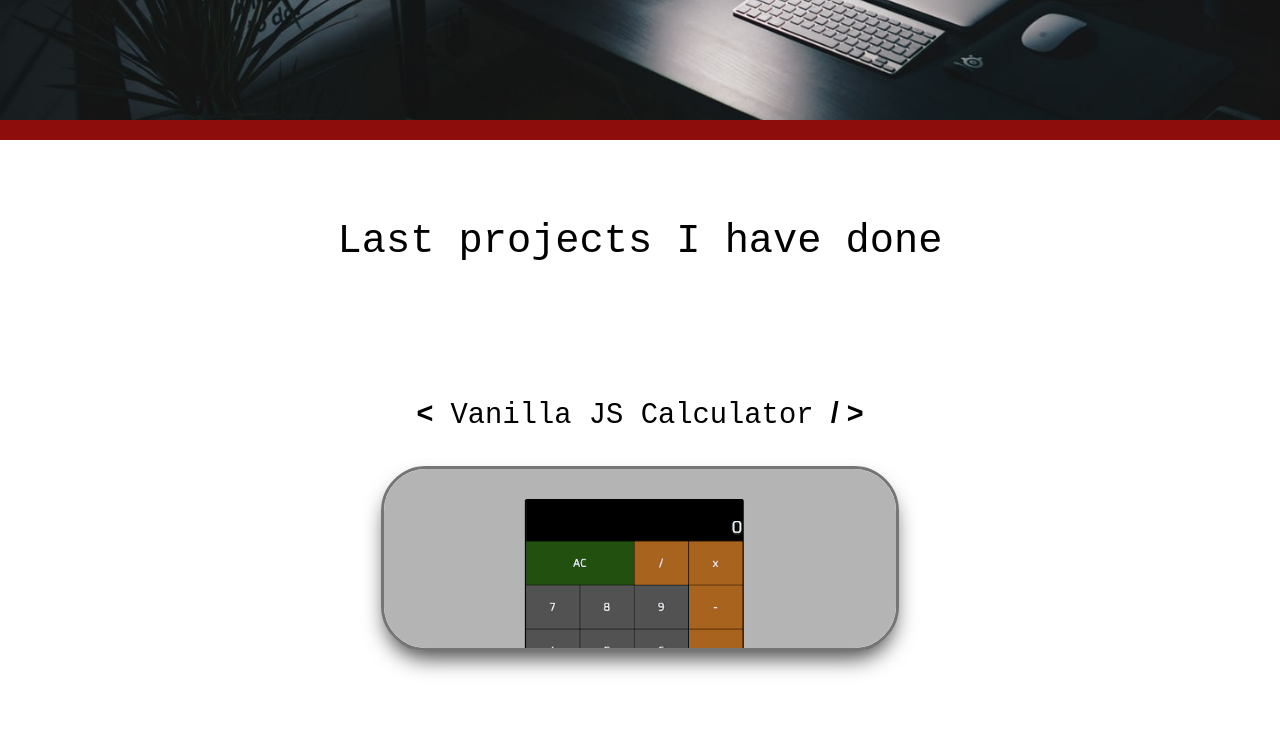
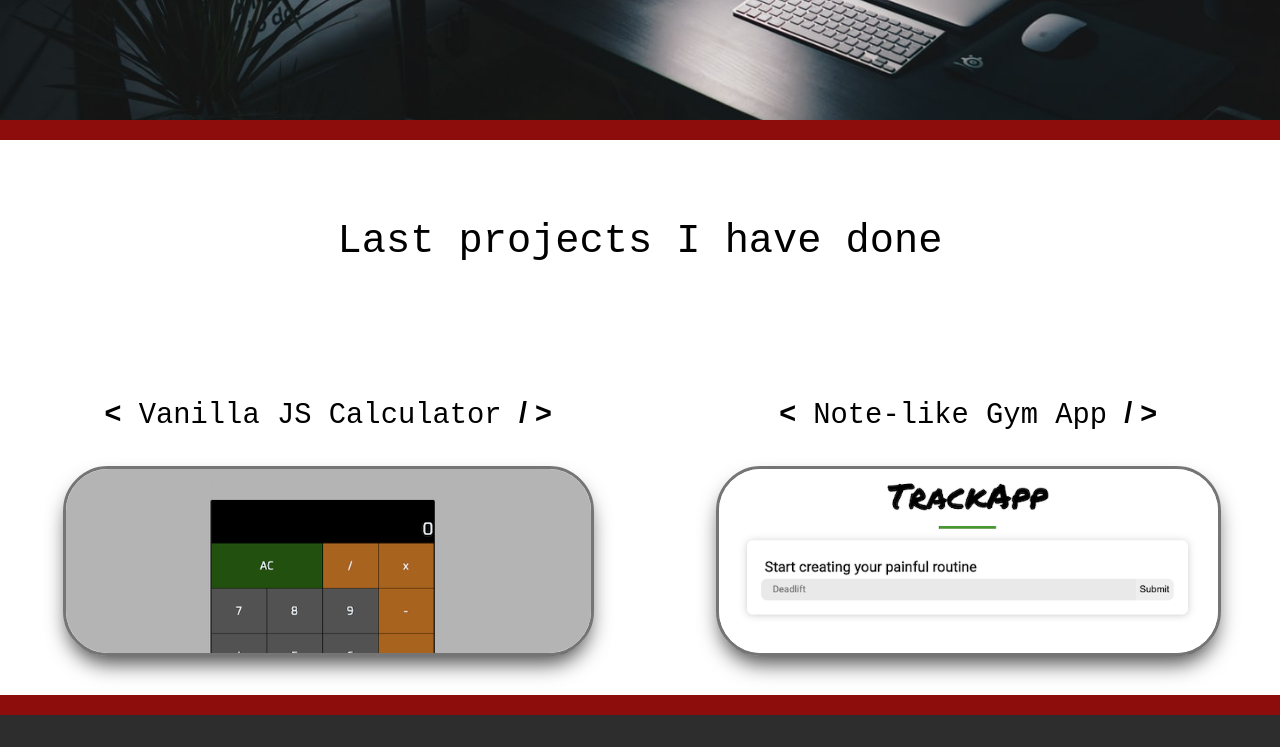
Before and after one commit to chomicki7/mywebsite, a React (Create React App) app: page / in a window 1280 px wide. Shown: the part 680-1427 px from the top of the page. Built offline with nearby package versions, Linux system fonts and the light colour scheme.

Commit message:
fixes landscape orientation

```diff
--- a/src/components/Main/Main.css
+++ b/src/components/Main/Main.css
@@ -119,12 +119,14 @@ span {
 }
 
 .work {
-  display: flex;
-  flex-direction: column;
-  align-items: center;
   text-align: center;
   border-bottom: 20px solid #8d0c0c;
   border-top: 20px solid #8d0c0c;
+}
+
+.work_container {
+  display: flex;
+  align-items: center;
 }
 
 .work a img {
@@ -194,7 +196,7 @@ span {
   color: white;
 }
 
-@media only screen and (min-width: 320px) and (max-width: 480px),
+@media only screen and (min-device-width: 320px) and (max-width: 480px),
   (orientation: portrait) {
   .title h1 {
     padding-top: 3em;
@@ -218,8 +220,7 @@ span {
   }
 }
 
-@media only screen and (min-width: 500px) and (max-width: 900px),
-  (orientation: landscape) {
+@media only screen and (min-device-width: 768px) and (max-device-width: 1024px) and (orientation: landscape) {
   html {
     width: 100%;
   }
--- a/src/components/Main/Main.js
+++ b/src/components/Main/Main.js
@@ -42,6 +42,8 @@ class Main extends Component {
         </section>
         <section className="work" id="work">
           <h2>Last projects I have done</h2>
+          <div className="work_container">
+            <div>
               <h3>
                 <span>&#60;</span> Vanilla JS Calculator <span>/ &#62;</span>
               </h3>
@@ -52,6 +54,9 @@ class Main extends Component {
               >
                 <img src={Calculator} alt="calculadora"></img>
               </a>
+            </div>
+
+            <div>
               <h3>
                 <span>&#60;</span> Note-like Gym App <span>/ &#62;</span>
               </h3>
@@ -63,6 +68,8 @@ class Main extends Component {
               >
                 <img src={Track} alt="track app"></img>
               </a>
+            </div>
+          </div>
         </section>
 
         <section id="contact" className="contact">
```
Lines whose indentation alone changed are shown as unchanged.
